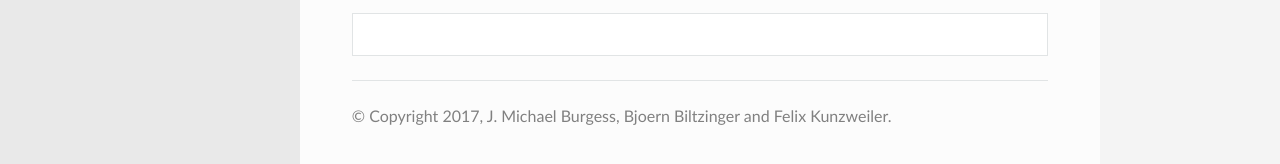
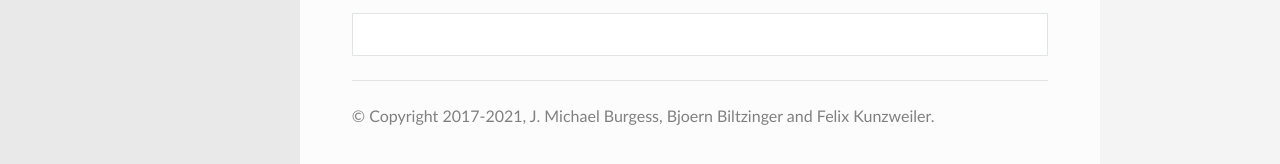
Before and after one commit to grburgess/gbm_drm_gen, a Sphinx documentation site: the page built from docs/md/drm_gen_doc.md, in a window 1280 px wide and 900 px high, scrolled down 4408 px. Shown: the part 733-897 px from the top of the window. Built offline with Sphinx 7.4.7 and the Read the Docs theme 2.0.0, drawn with Linux system fonts in a browser that asks for light colours; pages that are not in the unit, such as notebooks, are missing from menus; the version number could not be read and is left out; some of the changed lines change nothing that is shown.

Commit message:
switch to new docs

```diff
--- a/docs/conf.py
+++ b/docs/conf.py
@@ -21,7 +21,7 @@
 from pathlib import Path
 
 project = 'gbm_drm_gen'
-copyright = '2017, J. Michael Burgess, Bjoern Biltzinger and Felix Kunzweiler'
+copyright = '2017-2021, J. Michael Burgess, Bjoern Biltzinger and Felix Kunzweiler'
 author = 'J. Michael Burgess'
 
 
@@ -29,24 +29,6 @@
 
 DOCS = Path(__file__).parent
 
-
-# -- Generate API documentation ------------------------------------------------
-def run_apidoc(app):
-    """Generage API documentation"""
-    import better_apidoc
-
-    better_apidoc.APP = app
-    better_apidoc.main([
-        "better-apidoc",
-        # "-t",
-        # str(docs / "_templates"),
-        "--force",
-        "--no-toc",
-        "--separate",
-        "-o",
-        str(DOCS / "api"),
-        str(DOCS / ".." / "gbm_drm_gen"),
-    ])
 
 
 # -- General configuration ---------------------------------------------------
@@ -63,27 +45,41 @@
     'sphinx.ext.autodoc',
     'sphinx.ext.githubpages',
     'sphinx.ext.napoleon',
-    'rtds_action'
+    #'rtds_action'
 ]
 
+
 napoleon_google_docstring = True
-napoleon_use_param = False
-
-# # The name of your GitHub repository
-rtds_action_github_repo = "grburgess/gbm_drm_gen"
-
-# The path where the artifact should be extracted
-# Note: this is relative to the conf.py file!
-rtds_action_path = "notebooks"
-
-# The "prefix" used in the `upload-artifact` step of the action
-rtds_action_artifact_prefix = "notebooks-for-"
-
-# A GitHub personal access token is required, more info below
-rtds_action_github_token = os.environ["GITHUB_TOKEN"]
+napoleon_use_param = True
+napoleon_include_private_with_doc = True
+napoleon_include_init_with_doc = True
 
 
-rtds_action_error_if_missing = True
+autodoc_default_options = {
+    'members': 'var1, var2',
+    'member-order': 'bysource',
+    'special-members': '__init__',
+    'undoc-members': True,
+    'exclude-members': '__weakref__'
+}
+
+
+
+# # # The name of your GitHub repository
+# rtds_action_github_repo = "grburgess/gbm_drm_gen"
+
+# # The path where the artifact should be extracted
+# # Note: this is relative to the conf.py file!
+# rtds_action_path = "notebooks"
+
+# # The "prefix" used in the `upload-artifact` step of the action
+# rtds_action_artifact_prefix = "notebooks-for-"
+
+# # A GitHub personal access token is required, more info below
+# rtds_action_github_token = os.environ["GITHUB_TOKEN"]
+
+
+# rtds_action_error_if_missing = True
 
 
 # Add any paths that contain templates here, relative to this directory.
@@ -198,6 +194,3 @@
     (master_doc, 'gbm_drm_gen', u'gbm_drm_gen Documentation', author, 'gbm_drm_gen',
      'One line description of project.', 'Miscellaneous'),
 ]
-
-def setup(app):
-    app.connect("builder-inited", run_apidoc)
```
Also changed, not shown: 1 other file.
